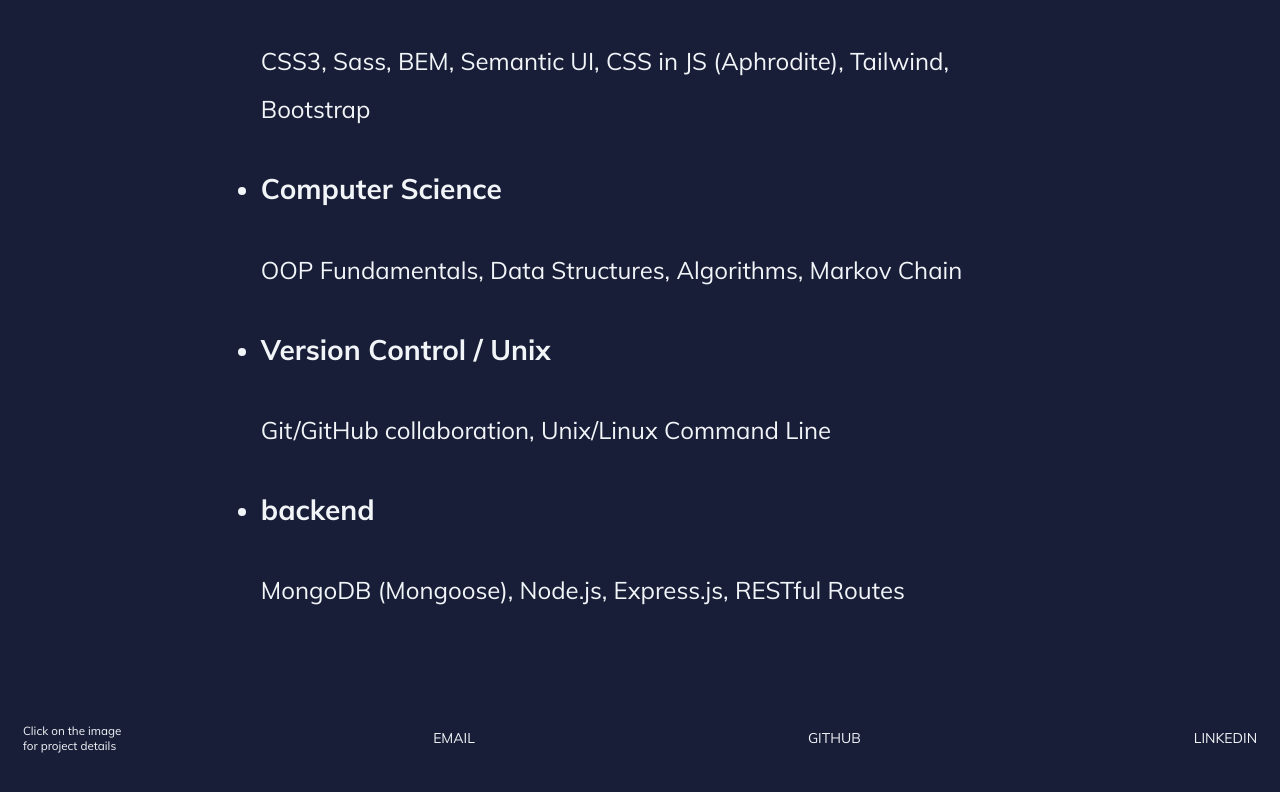
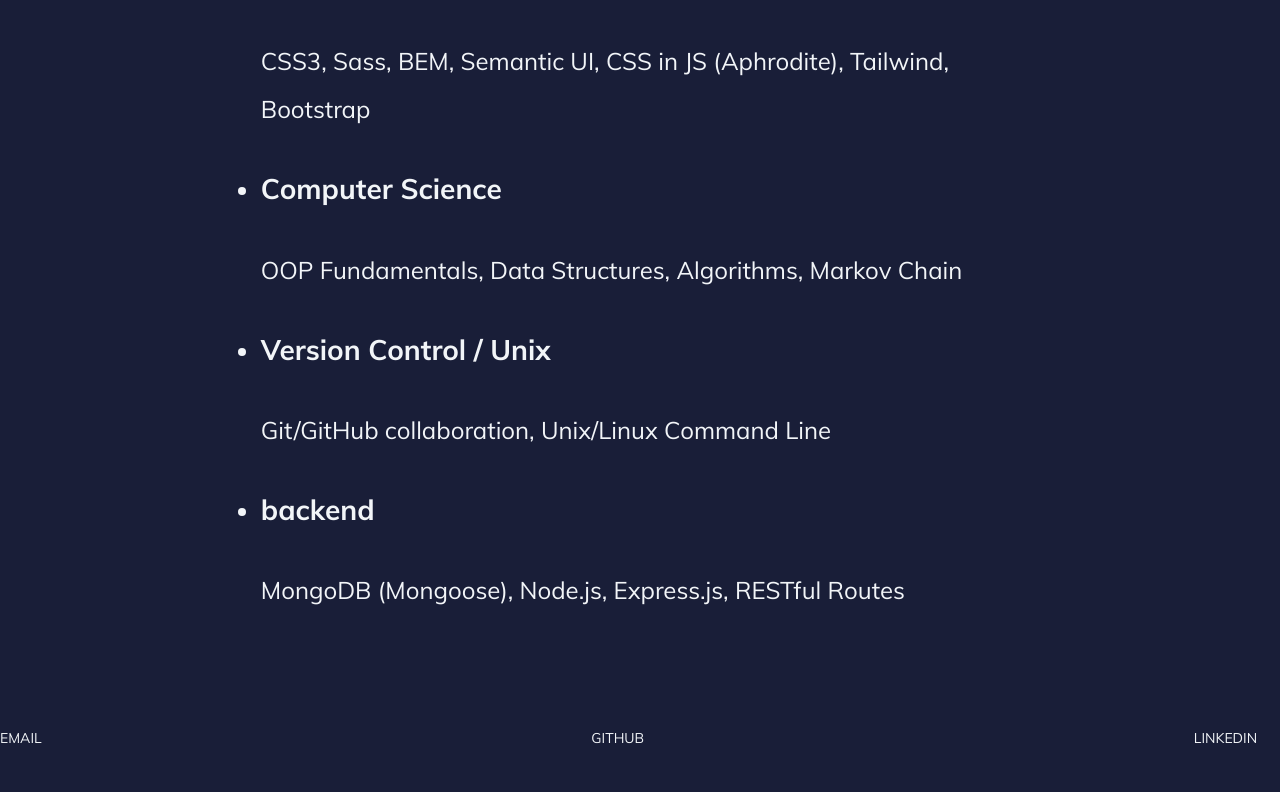
Before and after one commit to juliehutchinson001/juliehutchinson001.github.io, a React (Create React App) app: page /about in a window 1280 px wide. Shown: the part 1231-2023 px from the top of the page. Built offline with nearby package versions, Linux system fonts and the light colour scheme.

Commit message:
[refactor] add semantic link to identify active page

```diff
--- a/src/components/footer.js
+++ b/src/components/footer.js
@@ -1,19 +1,26 @@
 import React from 'react';
+import PropTypes from 'prop-types';
+import { withRouter } from 'react-router-dom';
 
-const Footer = () => (
+const Footer = ({ location }) => (
   <footer className="portfolio__footer" data-test-portfolio-footer-wrapper>
-    <small className="footer__additional-info" data-test-footer-additional-info>
-      Click on the image for project details
-    </small>
+    {location.pathname === '/projects' && (
+      <small
+        className="footer__additional-info"
+        data-test-footer-additional-info
+      >
+        Click on the image for project details
+      </small>
+    )}
     <a
-      className="footer__contact-link"
+      className="footer__contact-link email"
       data-test-portfolio-contact-link
       href="mailto:julie.hutchinson001@outlook.com"
     >
       EMAIL
     </a>
     <a
-      className="footer__contact-link"
+      className="footer__contact-link github"
       data-test-portfolio-contact-link
       target="_blank"
       rel="noopener noreferrer"
@@ -22,7 +29,7 @@
       GITHUB
     </a>
     <a
-      className="footer__contact-link"
+      className="footer__contact-link linkedin"
       data-test-portfolio-contact-link
       target="_blank"
       rel="noopener noreferrer"
@@ -33,4 +40,8 @@
   </footer>
 );
 
-export default Footer;
+Footer.propTypes = {
+  location: PropTypes.objectOf(PropTypes.string).isRequired,
+};
+
+export default withRouter(Footer);
```
